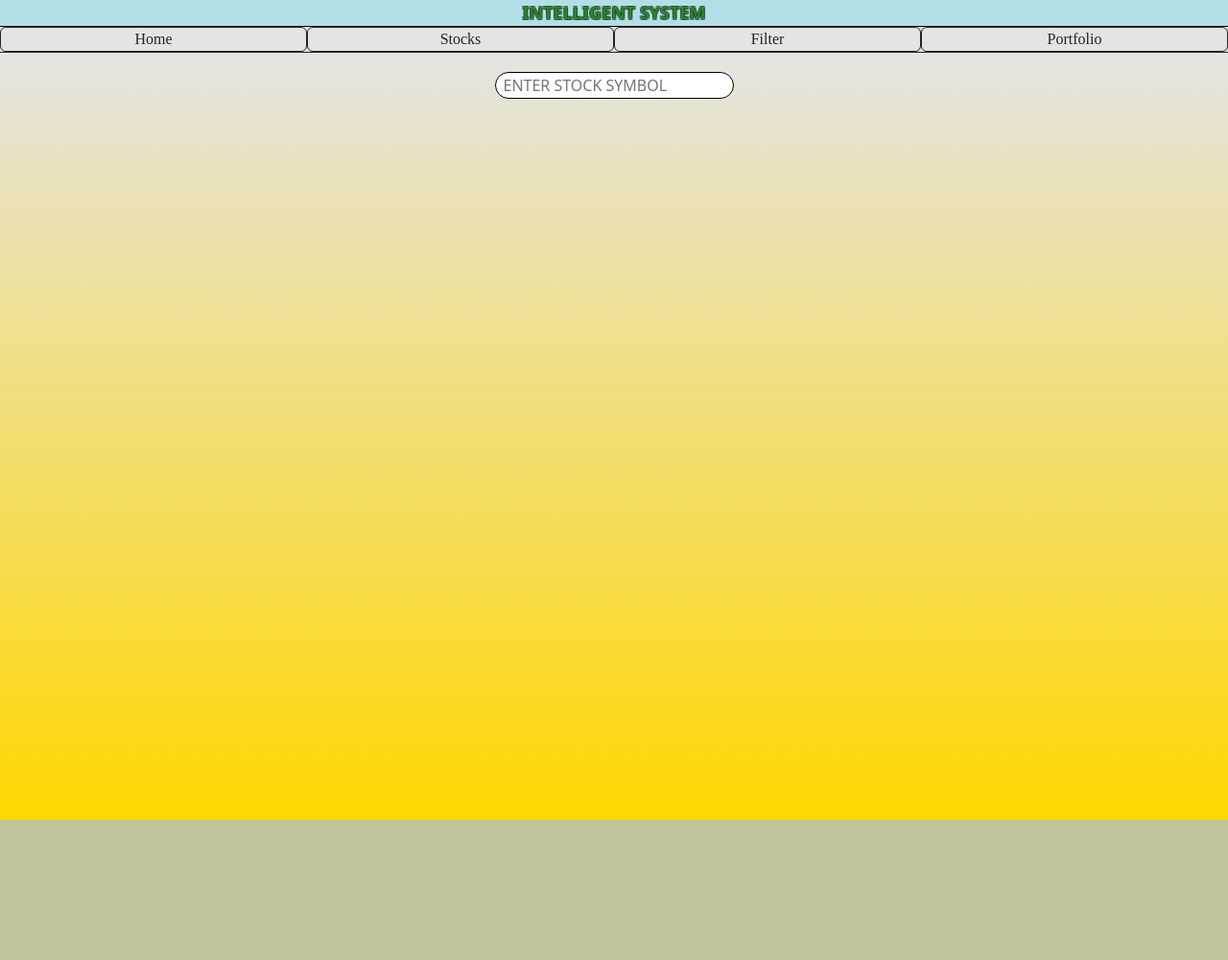
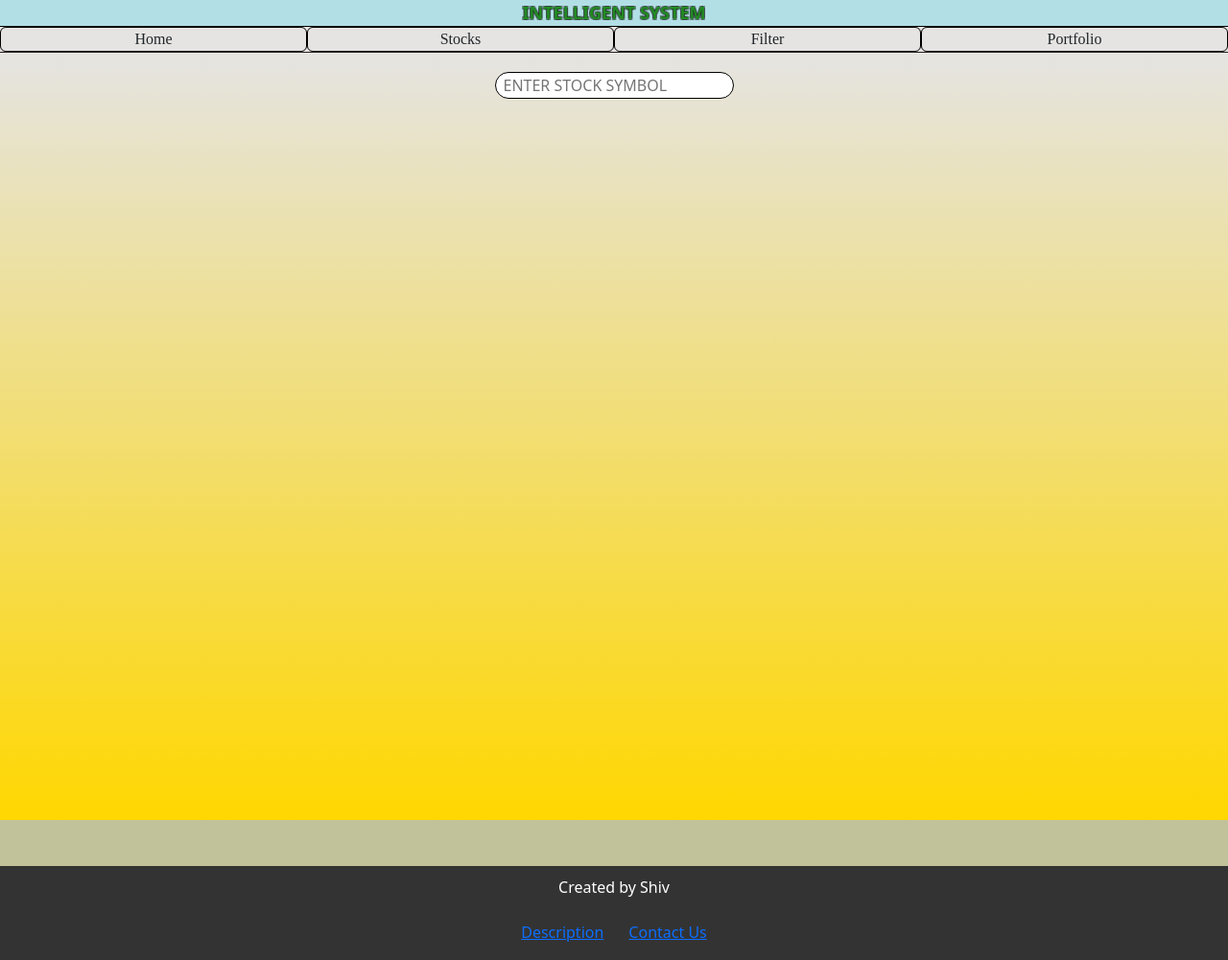
Before and after one commit to Shivrtn/intelligent_system, a React (Create React App) app: page / in a window 1280 px wide. Shown: the whole page at 96% size. Before the commit the page ends 855 px from the top, so only its background shows below. Built offline with nearby package versions, Linux system fonts and the light colour scheme.

Commit message:
same as render server

```diff
--- a/src/AddStock.js
+++ b/src/AddStock.js
@@ -7,7 +7,7 @@ const AddStock = ({ userId, onAddItem }) => {
 
   const fetchSuggestions = async (text) => {
     try {
-      const response = await axios.post('http://16.170.249.88:4000/suggestion', { searchText: text });
+      const response = await axios.post('https://intelligent-sysetem-backend.onrender.com/suggestion', { searchText: text });
       setSuggestions(response.data);
     } catch (error) {
       console.error('Error fetching suggestions:', error);
--- a/src/App.css
+++ b/src/App.css
@@ -285,3 +285,55 @@ html, body, #root {
 .main_page{
   background-color: #aec6cf;
 }
+.nav-link.main_page.set {
+  border: 2px solid black !important; /* Use !important to force application */
+}
+
+.nav-link.main_page.unset {
+  border: 1px solid black !important;
+}
+
+.dark-background {
+  background-color: #333 !important;  /* Darker background color */
+  color: white !important;  /* Make text white to contrast with the dark background */
+}
+
+
+
+/* Main container to ensure content fills the screen */
+html, body {
+  height: 100%;
+  margin: 0;
+}
+
+body {
+  display: flex;
+  flex-direction: column;
+}
+
+/* Footer style */
+.footer {
+  background-color: #333; /* Dark background for footer */
+  color: white; /* White text */
+  padding: 10px 0; /* Slimmer padding */
+  text-align: center;
+  width: 100%;
+  position: relative; /* Relative positioning to allow natural flow */
+  z-index: 100;
+}
+
+.footer a {
+  color: #f8f9fa; /* Light color for the link */
+  text-decoration: none;
+}
+
+.footer a:hover {
+  text-decoration: underline; /* Underline on hover */
+}
+
+/* Main content should expand to fill the remaining space */
+.content {
+  flex-grow: 1; /* Makes sure the content takes up all available space */
+}
+
+/* Responsive Styles for Mobile and Desktop */
--- a/src/App.js
+++ b/src/App.js
@@ -1,4 +1,4 @@
-import React from 'react';
+import React, { useState } from 'react';
 import { BrowserRouter as Router, Route, Routes, Link } from 'react-router-dom';
 import Home from './Home';
 import Stocks from './Stocks';
@@ -6,24 +6,68 @@ import Filter from './Filter';
 import Portfolio from './Portfolio';
 
 import './Home/BalanceSheet.css';
+import 'bootstrap/dist/css/bootstrap.min.css';
+import './App.css';
 
-import { useState } from "react";
+function App() {
+  const handleClick = (e) => {
+    // Remove "set" class from all links
+    document.querySelectorAll('.main_page').forEach(link => {
+      link.classList.remove('set');
+      link.classList.add('unset');
+    });
+    // Add "set" class to the clicked link
+    e.currentTarget.classList.add('set');
+    e.currentTarget.classList.remove('unset');
+  };
 
-import 'bootstrap/dist/css/bootstrap.min.css';
-import './App.css'
-function App() {
-  function onclick(){
+  // State to manage the visibility of the contact and description
+  const [isDescriptionVisible, setDescriptionVisible] = useState(false);
+  const [isContactVisible, setContactVisible] = useState(false);
 
-  }
+  // Toggle description visibility
+  const toggleDescriptionVisibility = () => {
+    setDescriptionVisible(!isDescriptionVisible);
+  };
+
+  // Toggle contact visibility
+  const toggleContactVisibility = () => {
+    setContactVisible(!isContactVisible);
+  };
+
   return (
     <Router>
       <div>
-        <div className=' head'> INTELLIGENT SYSTEM</div>
+        <div className='head'>INTELLIGENT SYSTEM</div>
         <div className='navbar na nav-1 m-0 p-0'>
-          <Link className='nav-link page w-25 rounded border border-dark main_page ' to="/">Home</Link>
-          <Link className='nav-link page w-25 rounded border border-dark main_page' to="/stocks">Stocks</Link>
-          <Link className='nav-link page w-25 rounded border border-dark main_page' to="/filter">Filter</Link>
-          <Link className='nav-link page w-25 rounded border border-dark main_page' to="/portfolio">Portfolio</Link>
+          <Link
+            className="nav-link page w-25 rounded border border-dark main_page unset"
+            to="/"
+            onClick={handleClick}
+          >
+            Home
+          </Link>
+          <Link
+            className="nav-link page w-25 rounded border border-dark main_page unset"
+            to="/stocks"
+            onClick={handleClick}
+          >
+            Stocks
+          </Link>
+          <Link
+            className="nav-link page w-25 rounded border border-dark main_page unset"
+            to="/filter"
+            onClick={handleClick}
+          >
+            Filter
+          </Link>
+          <Link
+            className="nav-link page w-25 rounded border border-dark main_page unset"
+            to="/portfolio"
+            onClick={handleClick}
+          >
+            Portfolio
+          </Link>
         </div>
 
         <Routes>
@@ -31,8 +75,27 @@ function App() {
           <Route path="/stocks" element={<Stocks />} />
           <Route path="/filter" element={<Filter />} />
           <Route path="/portfolio" element={<Portfolio />} />
+        </Routes>
 
-        </Routes>
+        {/* Footer Section */}
+        <footer className="footer text-center mt-5">
+          <p>Created by Shiv</p>
+
+          {/* Buttons for toggling visibility */}
+          <button className="btn btn-link" onClick={toggleDescriptionVisibility}>
+            Description
+          </button>
+          {isDescriptionVisible && (
+            <p>This website is created for stock market fundamental analysis</p>
+          )}
+
+          <button className="btn btn-link" onClick={toggleContactVisibility}>
+            Contact Us
+          </button>
+          {isContactVisible && (
+            <p>Contact: <a href="mailto:shivratansuthar148@gmail.com">shivratansuthar148@gmail.com</a></p>
+          )}
+        </footer>
       </div>
     </Router>
   );
--- a/src/Home.js
+++ b/src/Home.js
@@ -99,7 +99,6 @@ function Home() {
         }
     };
 
-
         return (
             <div>
                 {!showNavbar ? (
@@ -129,25 +128,35 @@ function Home() {
                 ) : (
                     <div className="h-main">
                         <div className="navbar container-fluid m-0 p-0 d-flex justify-content-between h-nav fs-6">
-                        <button className="nav-link page h_1 rounded border border-dark flex-fill mx-1" onClick={() => setActiveComponent('Balance_sheet')}>
+                            <button
+                                className={`nav-link page h_1 rounded border border-dark flex-fill mx-1 ${activeComponent === 'Balance_sheet' ? 'dark-background' : ''}`}
+                                onClick={() => setActiveComponent('Balance_sheet')}
+                            >
                                 Balance <br />Sheet
                             </button>
-                        <button className="nav-link page h_1 rounded border border-dark flex-fill mx-1" onClick={() => setActiveComponent('Cash_flow')}>
+                            <button
+                                className={`nav-link page h_1 rounded border border-dark flex-fill mx-1 ${activeComponent === 'Cash_flow' ? 'dark-background' : ''}`}
+                                onClick={() => setActiveComponent('Cash_flow')}
+                            >
                                 Cash<br />Flow
                             </button>
-                        <button className="nav-link page h_1 rounded border border-dark flex-fill mx-1" onClick={() => setActiveComponent('Income_statement')}>
+                            <button
+                                className={`nav-link page h_1 rounded border border-dark flex-fill mx-1 ${activeComponent === 'Income_statement' ? 'dark-background' : ''}`}
+                                onClick={() => setActiveComponent('Income_statement')}
+                            >
                                 Income<br />Statement
                             </button>
-                        <button className="nav-link page h_1 rounded border border-dark flex-fill mx-1" onClick={() => setActiveComponent('Historical_data')}>
+                            <button
+                                className={`nav-link page h_1 rounded border border-dark flex-fill mx-1 ${activeComponent === 'Historical_data' ? 'dark-background' : ''}`}
+                                onClick={() => setActiveComponent('Historical_data')}
+                            >
                                 Historical<br />Data
                             </button>
                             <div className="h_1 rounded border border-dark flex-fill mx-1">
                                 <div onClick={handleRelianceClick} className="sym">
                                     <FontAwesomeIcon icon={faSearch} style={{ marginRight: '8px' }} />
-
                                     {data?.symbol || "Company Name"}
                                     <span className="tooltip-text">Click to search the company</span>
-
                                 </div>
                                 <div className="d-flex">
                                     <div className="industry ">{data?.Industry || "Company Industry"}</div>
@@ -165,4 +174,6 @@ function Home() {
         );
     }
 
+
+
 export default Home;
--- a/src/Portfolio.js
+++ b/src/Portfolio.js
@@ -70,7 +70,7 @@ const Portfolio = () => {
     }
   };
 
-  const handleRemoveItem = async (symbol, id) => {
+  const handleRemoveItem = async (symbol, id,item) => {
 
     if (window.confirm(`Are you sure you want to remove ${symbol} from your portfolio?`)) {
       try {
```
Lines whose indentation alone changed are shown as unchanged.
